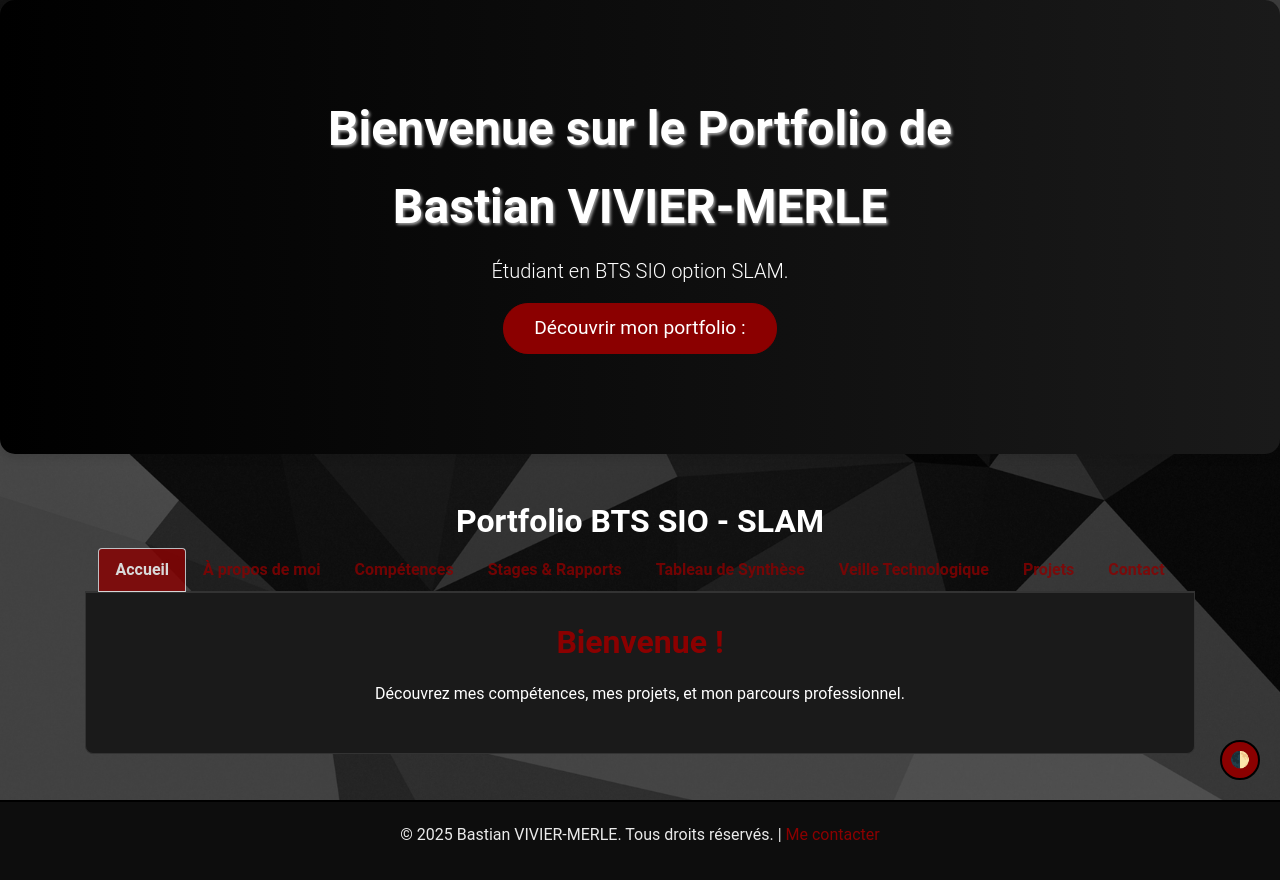
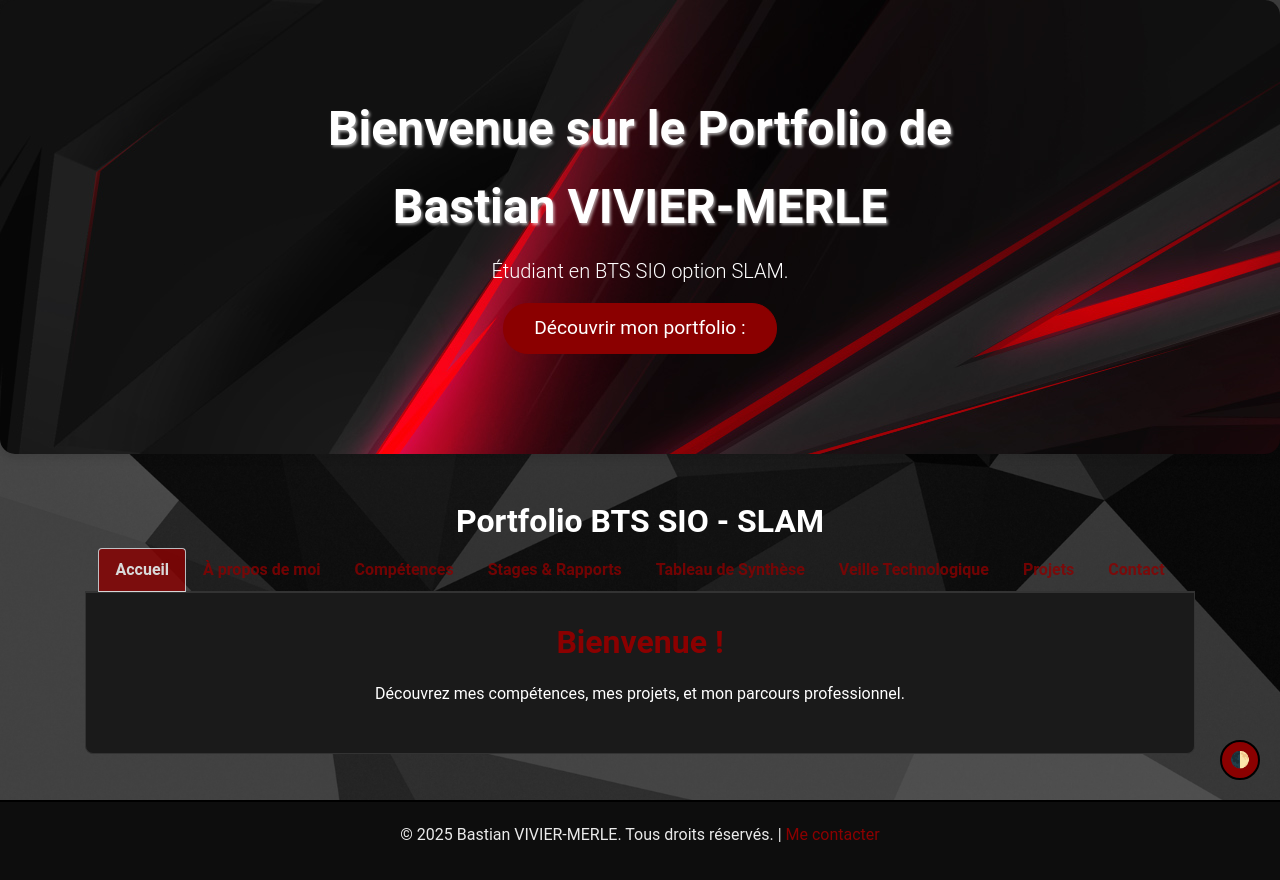
Before and after one commit to BastianVm/portfolio, a plain HTML site: page index.html in a window 1280 px wide. Drawn offline with nearby package versions, Linux system fonts and the light colour scheme.

Commit message:
Ajout de background sur l'ecran d'accueil

```diff
--- a/theme-claire.css
+++ b/theme-claire.css
@@ -72,7 +72,7 @@ body, html {
 
 /* Section Accueil */
 .accueil-section {
-    background: linear-gradient(to right, #ffffff, #f0f0f0);
+    background: url('assets/images/fondb.jpg'); /*ou fond blanc*//*linear-gradient(to right, #ffffff, #f0f0f0);*/
     color: #000000;
     padding: 100px 0;
     animation: fadeIn 1.5s ease-in-out;
--- a/theme-sombre.css
+++ b/theme-sombre.css
@@ -72,7 +72,7 @@ body, html {
 
 /* Section Accueil */
 .accueil-section {
-    background: linear-gradient(to right, #000000, #1a1a1a);
+    background: url('assets/images/fonda.jfif'); /*ou fond noir*//*linear-gradient(to right, #000000, #1a1a1a);*/
     color: #ffffff;
     padding: 100px 0;
     animation: fadeIn 1.5s ease-in-out;
```
Also changed, not shown: index.html (+1 -0 lines), assets/images/fonda.jfif (added), assets/images/fondb.jpg (added).
